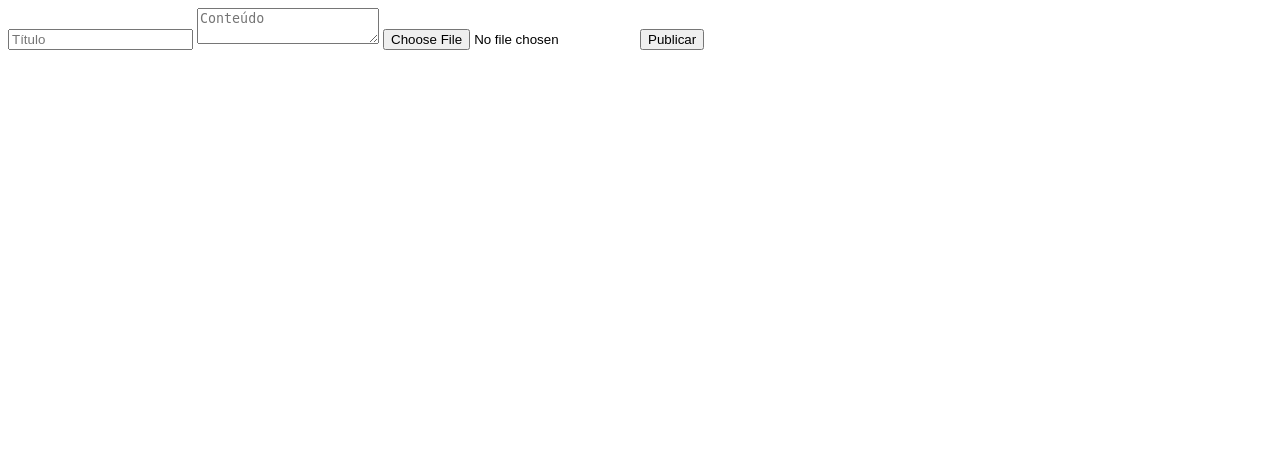
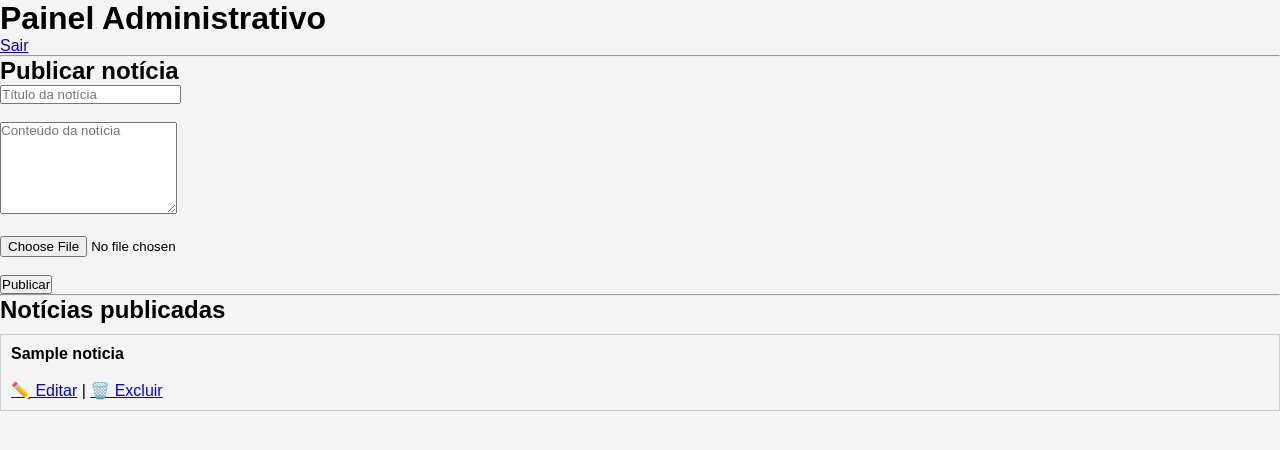
Before and after one commit to yurialvesyas/goiasdefatonews, a Node server app: template views/admin.ejs in a window 1280 px wide. Shown: the top 450 px of the page. Run offline with Node 20, Linux system fonts and the light colour scheme; the template is opened without the code that fills it: most values are stand-ins (such as "Sample title", 1, 10 or a date in 2020); some libraries are stand-ins or nearby versions.

Commit message:
atualizando painel admin

```diff
--- a/views/admin.ejs
+++ b/views/admin.ejs
@@ -1,11 +1,65 @@
+<!DOCTYPE html>
+<html>
+
+<head>
+
+<meta charset="UTF-8">
+<title>Painel Admin</title>
+
+<link rel="stylesheet" href="/css/style.css">
+
+</head>
+
+<body>
+
+<h1>Painel Administrativo</h1>
+
+<a href="/logout">Sair</a>
+
+<hr>
+
+<h2>Publicar notícia</h2>
+
 <form action="/admin/publicar" method="POST" enctype="multipart/form-data">
 
-    <input type="text" name="titulo" placeholder="Título">
+<input type="text" name="titulo" placeholder="Título da notícia" required>
 
-    <textarea name="conteudo" placeholder="Conteúdo"></textarea>
+<br><br>
 
-    <input type="file" name="imagem">
+<textarea name="conteudo" placeholder="Conteúdo da notícia" rows="6" required></textarea>
 
-    <button type="submit">Publicar</button>
+<br><br>
 
-    </form>
+<input type="file" name="imagem">
+
+<br><br>
+
+<button type="submit">Publicar</button>
+
+</form>
+
+<hr>
+
+<h2>Notícias publicadas</h2>
+
+<% noticias.forEach(function(n){ %>
+
+<div style="border:1px solid #ccc;padding:10px;margin:10px 0;">
+
+<strong><%= n.titulo %></strong>
+
+<br><br>
+
+<a href="/admin/editar/<%= n.id %>">✏️ Editar</a>
+
+|
+
+<a href="/admin/excluir/<%= n.id %>" onclick="return confirm('Deseja excluir esta notícia?')">🗑️ Excluir</a>
+
+</div>
+
+<% }) %>
+
+</body>
+
+</html>
```
